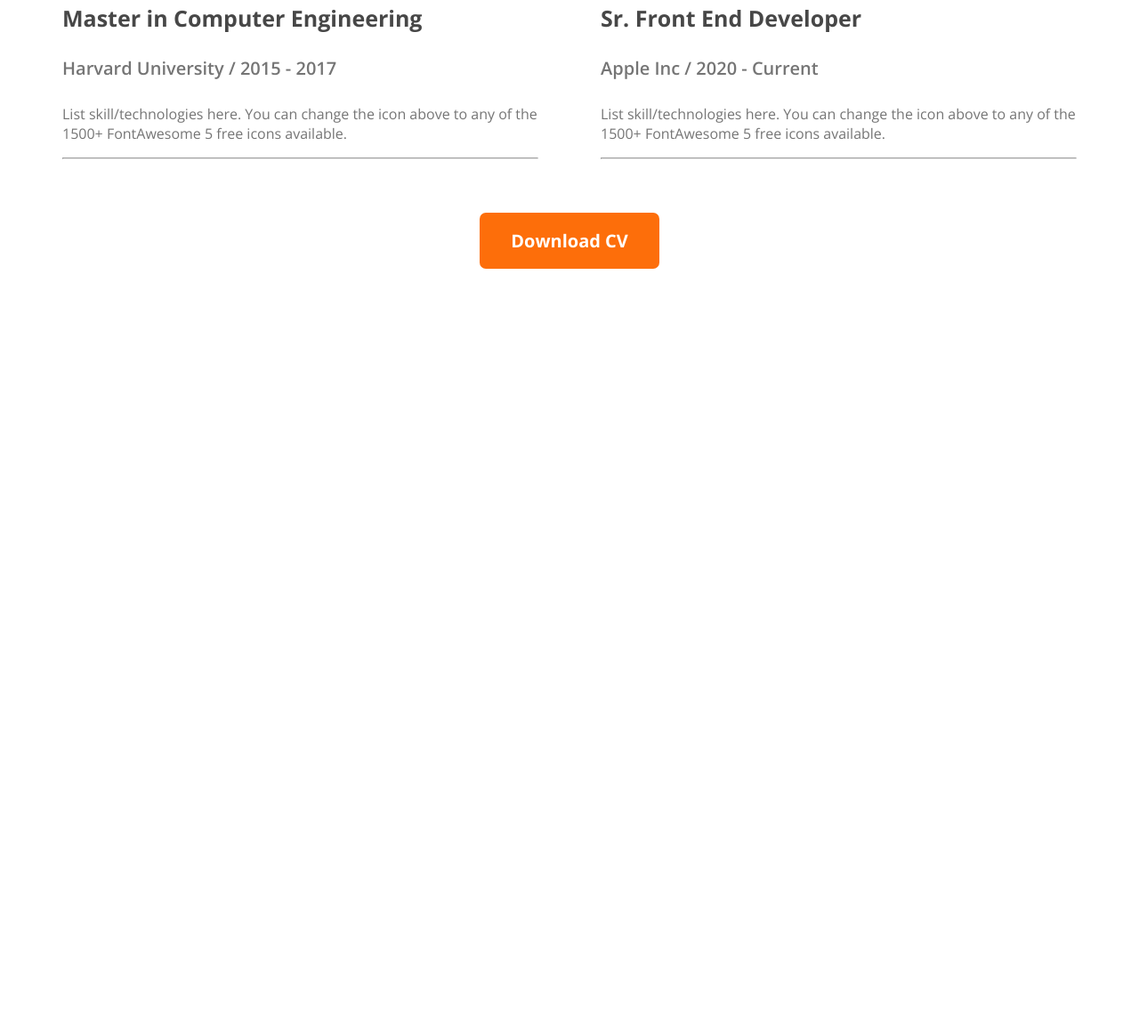
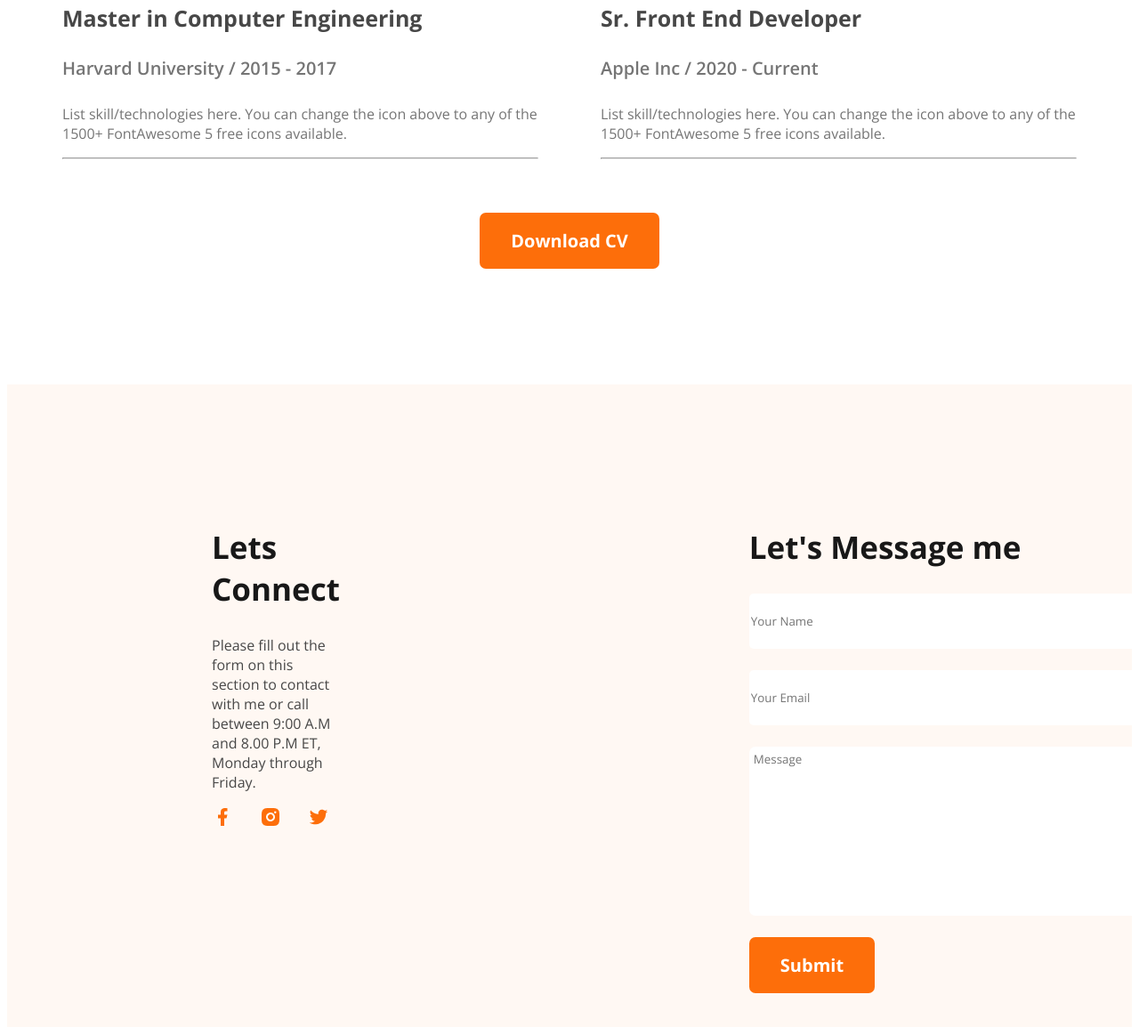
Before and after one commit to aminulislamolin22/Personal-Portfolio, a plain HTML site: page index.html in a window 1280 px wide. Shown: the part 3353-4507 px from the top of the page at 89% size. Before the commit the page ends 3663 px from the top, so only its background shows below. Drawn offline with nearby package versions, Linux system fonts and the light colour scheme.

Commit message:
footer section completed

```diff
--- a/index.html
+++ b/index.html
@@ -174,8 +174,26 @@
             </div>
         </section>
     </main>
-    <footer>
-
+    <footer class="secondary-background communication">
+        <div class="connection">
+            <h2 class="footer-title">Lets Connect</h2>
+            <p>Please fill out the form on this section to contact with me or call between 9:00 A.M and 8.00 P.M ET,
+                Monday through Friday.</p>
+            <div class="social-img">
+                <img src="images/icons/facebook.png" alt="">
+                <img src="images/icons/insta.png" alt="">
+                <img src="images/icons/twitter.png" alt="">
+            </div>
+        </div>
+        <div class="message">
+            <h2 class="footer-title">Let's Message me</h2>
+            <div class="input-items">
+                <input type="text" name="" id="" placeholder="Your Name">
+                <input type="email" name="" id="" placeholder="Your Email">
+                <textarea name="" id="" placeholder="Message" cols="50" rows="10"></textarea>
+            </div>
+            <button class="primary-btn footer-btn">Submit</button>
+        </div>
     </footer>
 </body>
 
--- a/styles/style.css
+++ b/styles/style.css
@@ -36,7 +36,8 @@ main {
     margin: 0 auto;
 }
 
-.section-title {
+.section-title,
+.footer-title {
     color: rgb(24, 24, 24);
     font-size: 35px;
     font-weight: 700;
@@ -126,7 +127,7 @@ nav li a {
     max-width: 584px;
 }
 
-.btn-container{
+.btn-container {
     display: flex;
     gap: 30px;
 }
@@ -212,7 +213,7 @@ nav li a {
     margin-bottom: 60px;
 }
 
-.summary-items hr{
+.summary-items hr {
     color: rgb(209, 209, 209);
 }
 
@@ -234,7 +235,57 @@ nav li a {
     font-weight: 400;
 }
 
-.summary-btn-container{
+.summary-btn-container {
     display: flex;
     justify-content: center;
 }
+
+/* footer section */
+
+footer {
+    display: flex;
+    margin-top: 130px;
+}
+
+.footer-title {
+    text-align: left;
+}
+
+.message, .connection {
+    margin: 130px 230px;
+}
+
+.connection p {
+    color: rgb(71, 71, 71);
+    font-size: 16px;
+    font-weight: 400;
+}
+
+.message input {
+    text-align: left;
+    border: none;
+    height: 60px;
+    border-radius: 5px;
+}
+
+.message textarea{
+    border: none;
+    border-radius: 7px;
+    padding: 5px;
+}
+
+.input-items{
+    display: flex;
+    flex-direction: column;
+    gap: 24px;
+    width: 450px;
+}
+
+.footer-btn{
+    margin-top: 24px;
+}
+
+.social-img{
+    display: flex;
+    gap: 30px;
+}
```
